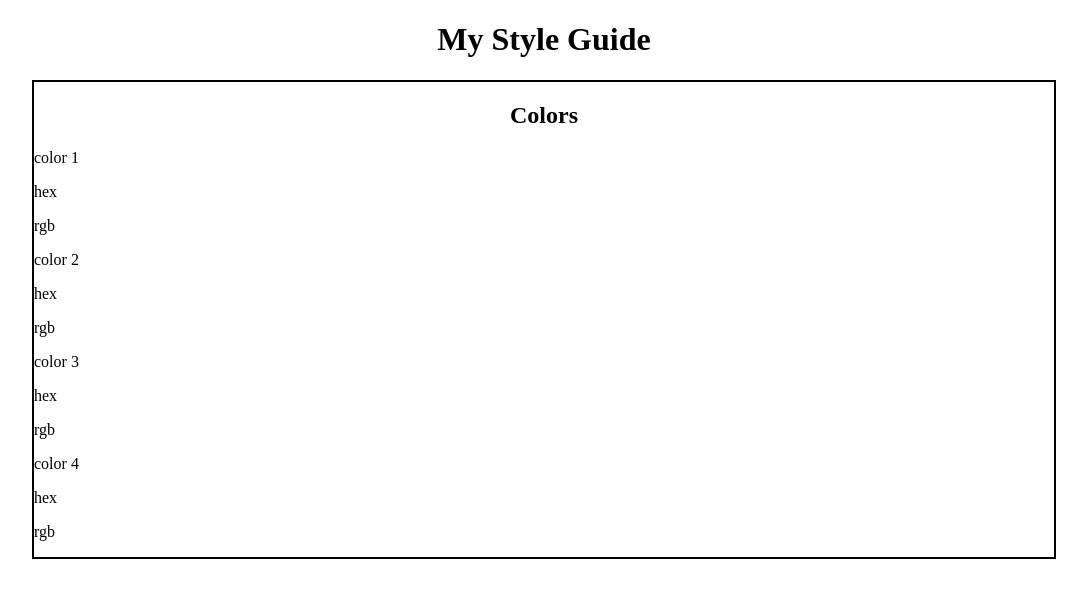
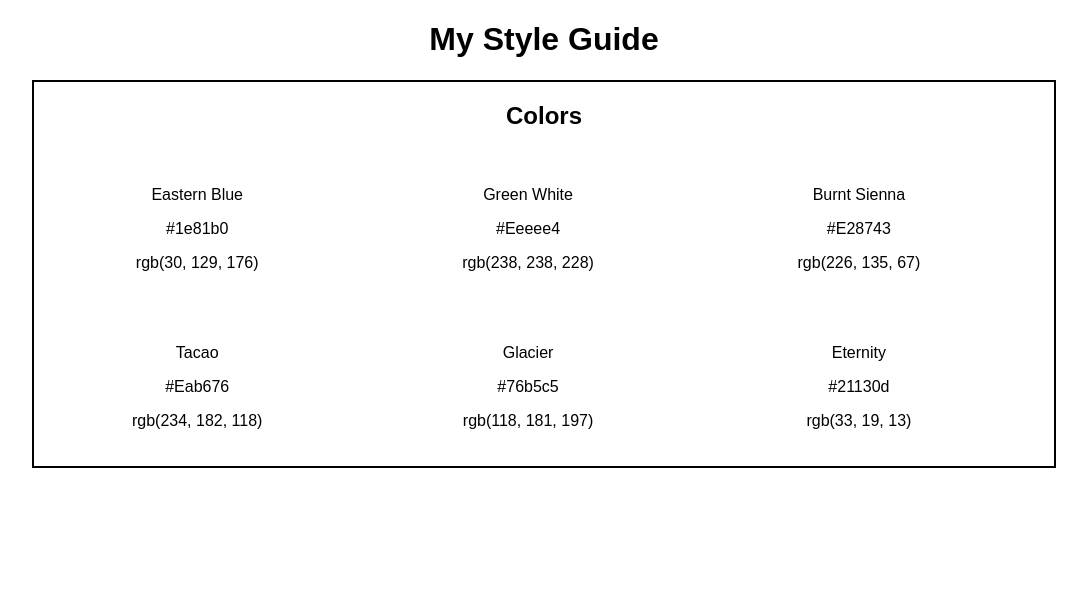
Before and after one commit to pabs13/style-guide, a plain HTML site: page index.html in a window 1280 px wide. Shown: the whole page, without its empty margins (96-1183 px from the left). Drawn offline with Linux system fonts and the light colour scheme.

Commit message:
inline squares

```diff
--- a/index.html
+++ b/index.html
@@ -9,25 +9,35 @@
         <div class="container">
             <h2 class="container-header">Colors</h2>
             <div id="color-container">
-                <div class="color-square">
-                    <p class="color-label">color 1</p>
-                    <p class="color-codes">hex</p>
-                    <p class="color-codes">rgb</p>
+                <div class="color-square eastern-blue">
+                    <p class="color-label">Eastern Blue</p>
+                    <p class="color-codes">#1e81b0</p>
+                    <p class="color-codes">rgb(30, 129, 176)</p>
                 </div>
-                <div class="color-square">
-                    <p class="color-label">color 2</p>
-                    <p class="color-codes">hex</p>
-                    <p class="color-codes">rgb</p>
+                <div class="color-square green-white">
+                    <p class="color-label">Green White</p>
+                    <p class="color-codes">#Eeeee4</p>
+                    <p class="color-codes">rgb(238, 238, 228)</p>
                 </div>
-                <div class="color-square">
-                    <p class="color-label">color 3</p>
-                    <p class="color-codes">hex</p>
-                    <p class="color-codes">rgb</p>
+                <div class="color-square burnt-sienna">
+                    <p class="color-label">Burnt Sienna</p>
+                    <p class="color-codes">#E28743</p>
+                    <p class="color-codes">rgb(226, 135, 67)</p>
                 </div>
-                <div class="color-square">
-                    <p class="color-label">color 4</p>
-                    <p class="color-codes">hex</p>
-                    <p class="color-codes">rgb</p>
+                <div class="color-square tacao">
+                    <p class="color-label">Tacao</p>
+                    <p class="color-codes">#Eab676</p>
+                    <p class="color-codes">rgb(234, 182, 118)</p>
+                </div>
+                <div class="color-square glacier">
+                    <p class="color-label">Glacier</p>
+                    <p class="color-codes">#76b5c5</p>
+                    <p class="color-codes">rgb(118, 181, 197)</p>
+                </div>
+                <div class="color-square eternity">
+                    <p class="color-label">Eternity</p>
+                    <p class="color-codes">#21130d</p>
+                    <p class="color-codes">rgb(33, 19, 13)</p>
                 </div>
             </div>
         </div>
--- a/styles.css
+++ b/styles.css
@@ -1,5 +1,6 @@
 body {
     margin: 0 10%;
+    font-family: Arial, Helvetica, sans-serif;
 }
 
 .container {
@@ -9,3 +10,15 @@ body {
 .container-header, .main-header {
     text-align: center;
 }
+
+#color-container {
+    width: 100%;
+}
+
+.color-square {
+    display: inline-block;
+    width: 32%;
+    text-align: center;
+    margin: 20px auto;
+    min-height: 100px;
+}
```
